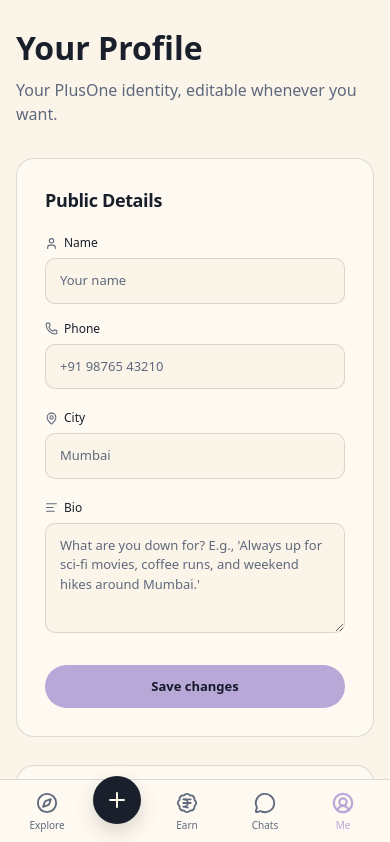
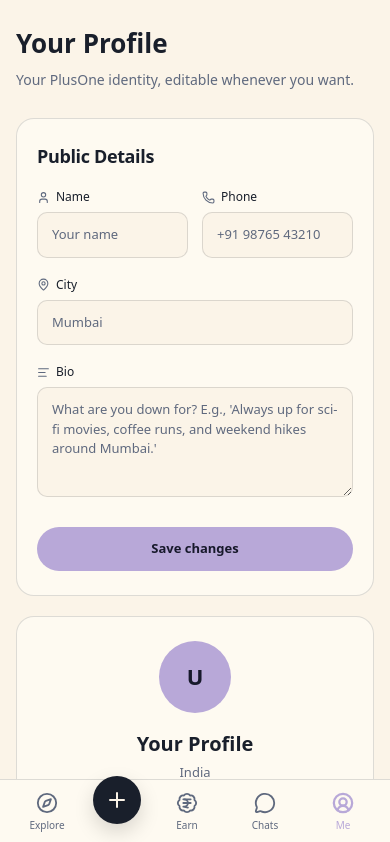
Before and after one commit to Aryan-Protein-Vala/PlusOne, a Next.js app in the folder plusone-app/: page /app/me in a window 390 px wide. Shown: the top 842 px of the page. Built offline with nearby package versions, Linux system fonts and the light colour scheme; no server answers.

Commit message:
fix(ui): center profile sections in Me page and eliminate mobile zooming & un-centered card grid

```diff
--- a/plusone-app/src/app/app/me/ProfileClient.tsx
+++ b/plusone-app/src/app/app/me/ProfileClient.tsx
@@ -19,10 +19,10 @@
   const isSuccess = message === 'Profile saved successfully!'
 
   return (
-    <form action={submit} className="app-card" style={{ padding: 28, display: 'grid', gap: 20 }}>
+    <form action={submit} className="app-card" style={{ padding: '24px 20px', display: 'grid', gap: 18, width: '100%', boxSizing: 'border-box' }}>
       <h3 style={{ margin: 0, fontSize: 18, fontWeight: 600, letterSpacing: '-0.02em' }}>Public Details</h3>
 
-      <div style={{ display: 'grid', gridTemplateColumns: 'repeat(auto-fit, minmax(200px, 1fr))', gap: 16 }}>
+      <div style={{ display: 'grid', gridTemplateColumns: 'repeat(auto-fit, minmax(130px, 1fr))', gap: 14 }}>
         <div>
           <label className="app-label" style={{ display: 'flex', alignItems: 'center', gap: 6 }}>
             <User size={13} style={{ color: 'var(--muted-foreground)' }} /> Name
--- a/plusone-app/src/app/app/me/page.tsx
+++ b/plusone-app/src/app/app/me/page.tsx
@@ -16,20 +16,20 @@
     : { data: null }
 
   return (
-    <div className="app-container" style={{ maxWidth: 1000, margin: '0 auto', padding: '40px 24px' }}>
-      <div style={{ marginBottom: 32 }}>
-        <h1 style={{ margin: '0 0 6px', fontSize: 32, fontWeight: 650 }}>Your Profile</h1>
-        <p style={{ margin: 0, color: 'var(--muted-foreground)' }}>Your PlusOne identity, editable whenever you want.</p>
+    <div className="app-container" style={{ maxWidth: 960, margin: '0 auto', padding: '32px 20px' }}>
+      <div style={{ marginBottom: 28 }}>
+        <h1 style={{ margin: '0 0 6px', fontSize: 'clamp(26px, 5vw, 32px)', fontWeight: 650 }}>Your Profile</h1>
+        <p style={{ margin: 0, color: 'var(--muted-foreground)', fontSize: 14 }}>Your PlusOne identity, editable whenever you want.</p>
       </div>
 
-      <div style={{ display: 'grid', gridTemplateColumns: 'repeat(auto-fit, minmax(320px, 1fr))', gap: 28, alignItems: 'start' }}>
+      <div className="me-layout-grid">
         {/* Left: Edit Form */}
         <ProfileClient profile={profile || { email: user?.email }} />
 
         {/* Right: Security & Meta */}
-        <div style={{ display: 'grid', gap: 20 }}>
+        <div style={{ display: 'grid', gap: 20, width: '100%' }}>
           {/* Card 1: Visual Identity & Trust */}
-          <div className="app-card" style={{ padding: 28, display: 'flex', flexDirection: 'column', alignItems: 'center', textAlign: 'center', position: 'relative', overflow: 'hidden' }}>
+          <div className="app-card" style={{ padding: '24px 20px', display: 'flex', flexDirection: 'column', alignItems: 'center', textAlign: 'center', position: 'relative', overflow: 'hidden', width: '100%', boxSizing: 'border-box' }}>
             {/* Corner Verification Stamp */}
             {profile?.is_verified && (
               <span className="app-badge app-badge-accent" style={{ position: 'absolute', top: 16, right: 16 }}>
--- a/plusone-app/src/app/globals.css
+++ b/plusone-app/src/app/globals.css
@@ -599,6 +599,21 @@
   }
   .page-header h1 { font-size: clamp(28px, 8vw, 42px); }
   .app-tabs { overflow-x: auto; }
+
+  .me-layout-grid {
+    grid-template-columns: 1fr !important;
+    gap: 20px !important;
+    width: 100% !important;
+  }
+}
+
+/* Me layout desktop grid */
+.me-layout-grid {
+  display: grid;
+  grid-template-columns: 1.2fr 0.8fr;
+  gap: 24px;
+  align-items: start;
+  width: 100%;
 }
 
 @media (prefers-reduced-motion: reduce) {
```
